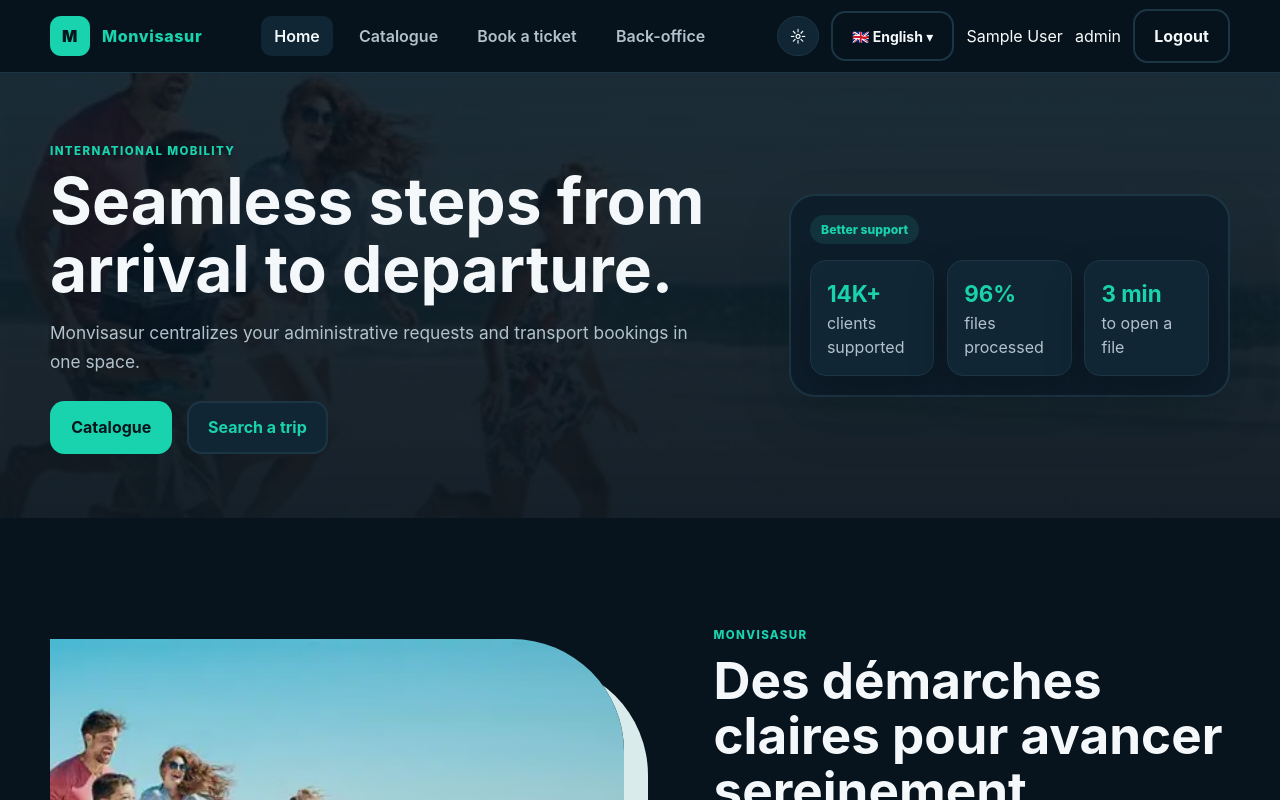
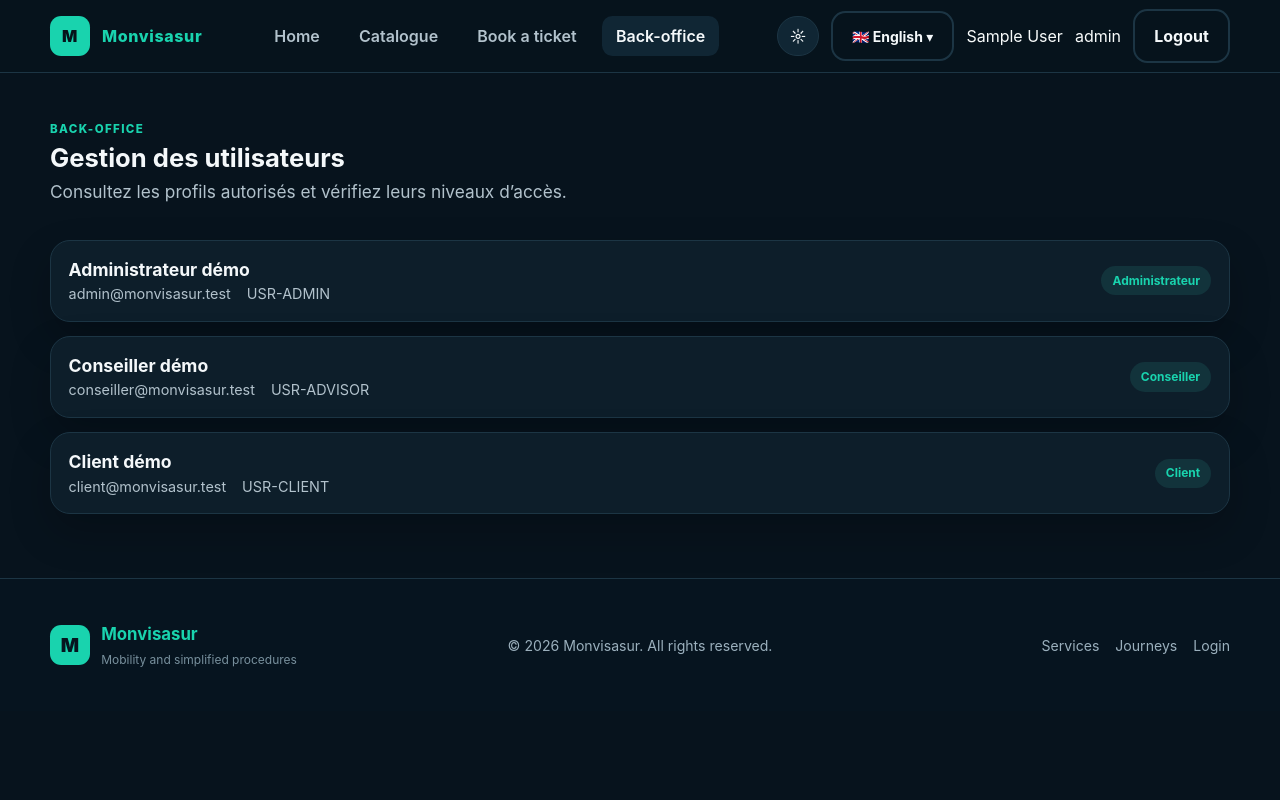
Before and after one commit to anielsunnf/monvisasurweb, a React (Vite) app: page /admin/utilisateurs in a window 1280 px wide. Before the commit this address led to /. Shown: the top 800 px of the page. Built offline with nearby package versions, Linux system fonts and the light colour scheme; sample sign-in values are in the browser's storage.

Commit message:
Respecter les droits des profils dans le back-office

```diff
--- a/src/App.jsx
+++ b/src/App.jsx
@@ -18,6 +18,7 @@ import { NotificationsPage } from './pages/client/NotificationsPage'
 import { AdminDashboard } from './pages/admin/AdminDashboard'
 import { CatalogueManagementPage } from './pages/admin/CatalogueManagementPage'
 import { TripsManagementPage } from './pages/admin/TripsManagementPage'
+import { UsersManagementPage } from './pages/admin/UsersManagementPage'
 import './App.css'
 
 function App() {
@@ -82,6 +83,7 @@ function App() {
         } />
         <Route path="/admin/catalogue" element={<ProtectedRoute user={user} requiredRole="admin"><CatalogueManagementPage /></ProtectedRoute>} />
         <Route path="/admin/trajets" element={<ProtectedRoute user={user} requiredRole="admin"><TripsManagementPage /></ProtectedRoute>} />
+        <Route path="/admin/utilisateurs" element={<ProtectedRoute user={user} requiredRole="admin"><UsersManagementPage /></ProtectedRoute>} />
         <Route path="*" element={<Navigate to="/" replace />} />
       </Routes>
       <Footer />
--- a/src/api.js
+++ b/src/api.js
@@ -349,6 +349,10 @@ export function getAdvisors() {
     .map(({ password: _password, ...user }) => user))
 }
 
+export function getAllUsers() {
+  return Promise.resolve(userStore.map(({ password: _password, ...user }) => user))
+}
+
 export function assignDossierAdvisor(id, advisorId) {
   dossierStore = dossierStore.map(dossier => dossier.id === id ? { ...dossier, advisorId } : dossier)
   persistDossiers()
--- a/src/pages/admin/AdminDashboard.jsx
+++ b/src/pages/admin/AdminDashboard.jsx
@@ -60,7 +60,7 @@ export function AdminDashboard({ user }) {
   return (
     <main className="container page">
       <div className="section-header"><div><span className="eyebrow">{t('ui.backoffice')}</span><h1 className="section-title">{user.role === 'advisor' ? t('ui.assigned_files') : t('ui.admin_title')}</h1></div></div>
-      {user.role === 'admin' && <div className="card-actions"><NavLink to="/admin/catalogue" className="btn btn-secondary">{t('ui.manage_catalogue')}</NavLink><NavLink to="/admin/trajets" className="btn btn-secondary">{t('ui.manage_trips')}</NavLink></div>}
+      {user.role === 'admin' && <div className="card-actions"><NavLink to="/admin/catalogue" className="btn btn-secondary">{t('ui.manage_catalogue')}</NavLink><NavLink to="/admin/trajets" className="btn btn-secondary">{t('ui.manage_trips')}</NavLink><NavLink to="/admin/utilisateurs" className="btn btn-secondary">Gérer les utilisateurs</NavLink></div>}
       <div className="grid-3" style={{ marginBottom: '1rem' }}>
         <div className="metric"><strong>{counts.total}</strong><span>{t('ui.total_files')}</span></div>
         <div className="metric"><strong>{counts.current}</strong><span>{t('ui.current_files')}</span></div>
--- /dev/null
+++ b/src/pages/admin/UsersManagementPage.jsx
@@ -0,0 +1,19 @@
+import { useEffect, useState } from 'react'
+import { getAllUsers } from '../../api'
+
+const roleLabels = { client: 'Client', advisor: 'Conseiller', admin: 'Administrateur' }
+
+export function UsersManagementPage() {
+  const [users, setUsers] = useState([])
+  const [loading, setLoading] = useState(true)
+  const [error, setError] = useState('')
+
+  useEffect(() => {
+    getAllUsers().then(setUsers).catch(() => setError('Impossible de charger les utilisateurs.')).finally(() => setLoading(false))
+  }, [])
+
+  return <main className="container page">
+    <div className="section-header"><div><span className="eyebrow">Back-office</span><h1 className="section-title">Gestion des utilisateurs</h1><p className="lead">Consultez les profils autorisés et vérifiez leurs niveaux d’accès.</p></div></div>
+    {loading ? <div className="loading-state"><p>Chargement des utilisateurs...</p></div> : error ? <div className="error-state" role="alert"><p>{error}</p></div> : <div className="list">{users.map(user => <article className="list-card" key={user.id}><div><strong>{user.name}</strong><div className="meta-line"><span>{user.email}</span><span>{user.id}</span></div></div><span className="chip">{roleLabels[user.role] || user.role}</span></article>)}</div>}
+  </main>
+}
```
